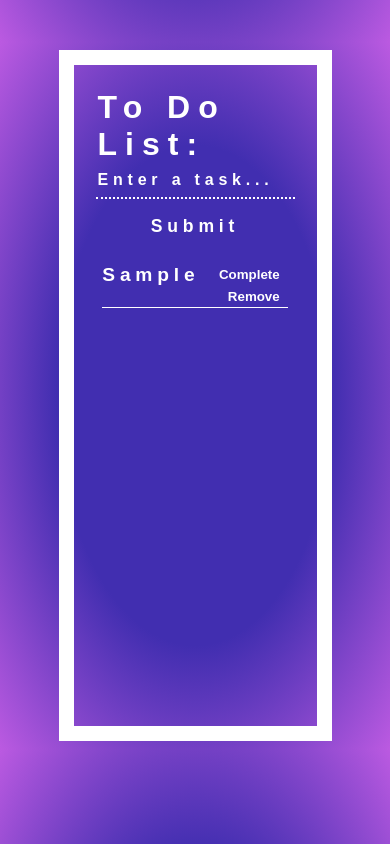
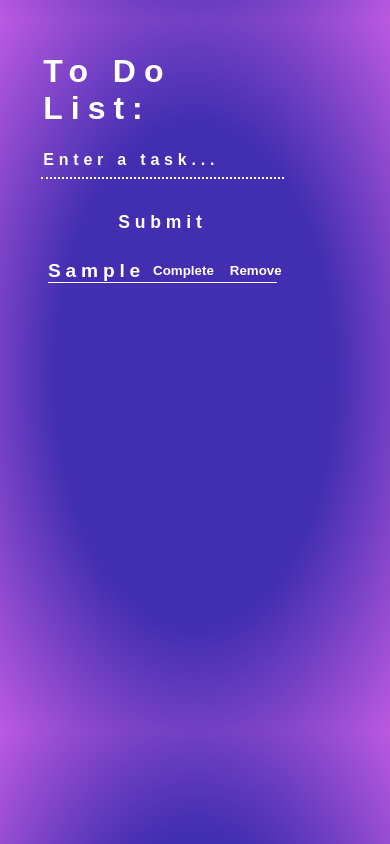
Before and after one commit to Lt-Leinad/To-Do-List, a plain HTML site: page index.html in a window 390 px wide. Both pictures are taken after typing "Sample" into the empty fields and a click on the button "Submit". Drawn offline with Linux system fonts and the light colour scheme.

Commit message:
Update styles.css

```diff
--- a/styles.css
+++ b/styles.css
@@ -1,14 +1,13 @@
 html {
   padding: 0;
-  margin-top: 5vh;
+  margin-top: 2.5vh;
   display: grid;
   place-items: center;
   background: radial-gradient(rgb(65, 46, 176) 50%, rgb(187, 90, 225) 100%);
 }
 
 body {
-  width: 50%;
-  border: 15px solid white;
+  width: 70%;
   min-height: 70vh;
   padding: 1.5rem;
   display: grid;
@@ -21,6 +20,7 @@ body {
   color: white;
   letter-spacing: 0.5rem;
   font-family: sans-serif;
+  margin-bottom: 1rem;
 }
 
 .input {
@@ -34,6 +34,11 @@ body {
   letter-spacing: 0.3rem;
   font-weight: bold;
   font-family: sans-serif;
+  margin-bottom: 1rem;
+}
+
+input:focus {
+  outline: none;
 }
 
 input::placeholder {
@@ -73,11 +78,11 @@ li {
   font-size: 1.2rem;
   list-style: none;
   margin: 0.3rem;
-  overflow: hidden;
   color: white;
   letter-spacing: 0.3rem;
   font-weight: bold;
   font-family: sans-serif;
+  margin-bottom: 1rem;
 }
 
 button {
@@ -100,3 +105,34 @@ button:hover {
   text-decoration: line-through;
   opacity: 0.3;
 }
+
+@media only screen and (max-width: 610px) {
+  /* For mobile phones:*/
+  li {
+    display: flex;
+    justify-content: space-between;
+    flex-shrink: 1;
+  }
+
+  body {
+    width: 50%;
+    margin-right: 5rem;
+  }
+}
+
+@media only screen and (max-width: 500px) {
+  /* For mobile phones:*/
+  li {
+    display: flex;
+    justify-content: space-between;
+    flex-shrink: 1;
+  }
+
+  body {
+    width: 50%;
+    margin-right: 10rem;
+    display: flex;
+    flex-direction: column;
+    flex-shrink: 1;
+  }
+}
```
